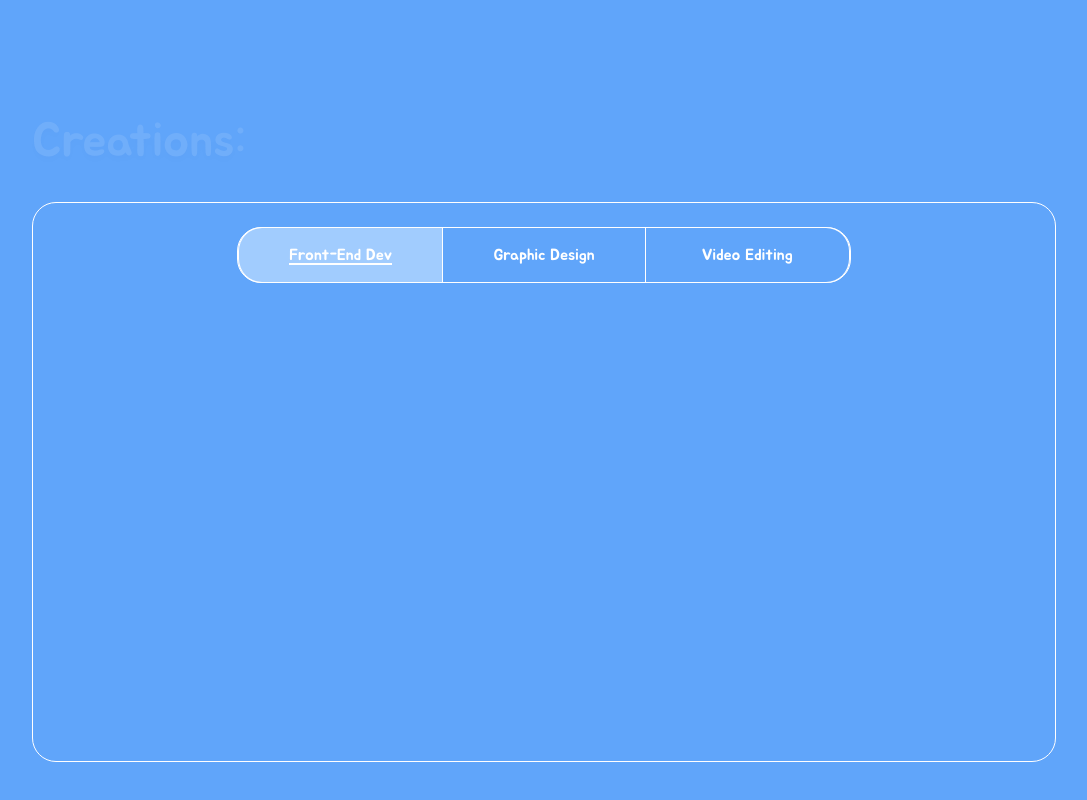
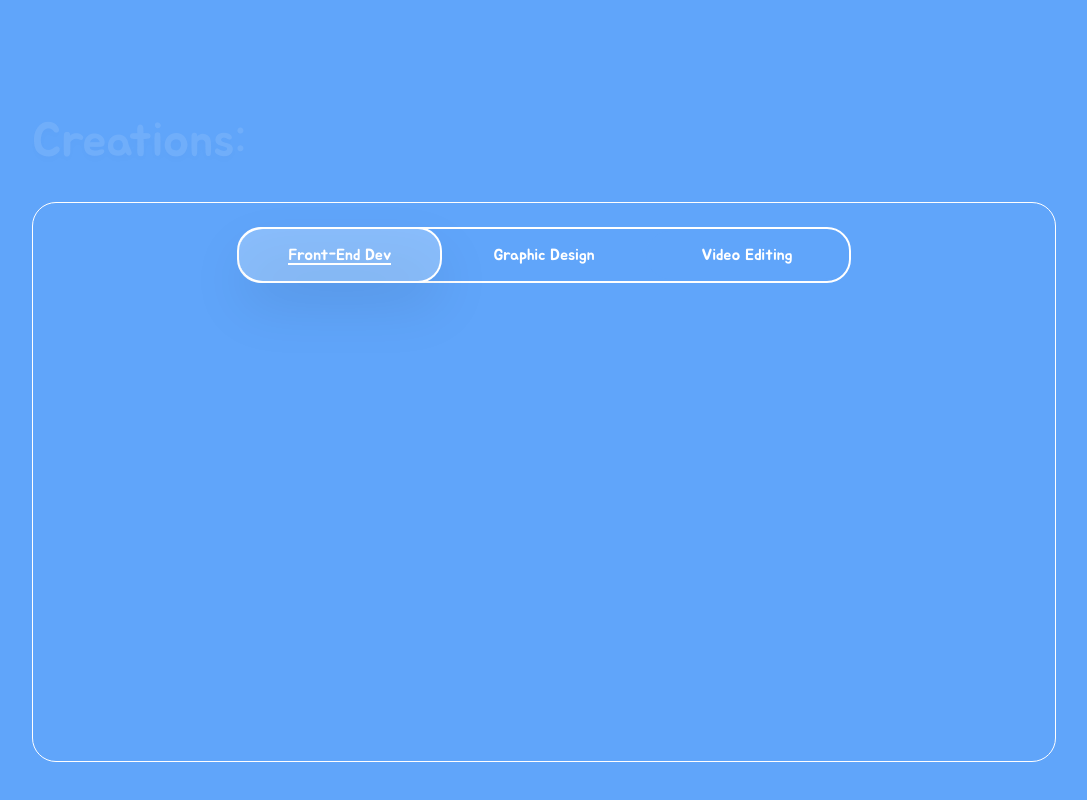
Before and after one commit to karti3k/personal-portfolio-project-2.0, a Next.js app: page / in a window 1280 px wide. Shown: the part 792-1592 px from the top of the page, without its empty margins (96-1183 px from the left). Built offline with nearby package versions, Linux system fonts and the light colour scheme; a web font is replaced by a local one.

Commit message:
made selected button design of Creations component more user friendly

```diff
--- a/src/components/Creations.tsx
+++ b/src/components/Creations.tsx
@@ -14,12 +14,12 @@ const Creations: React.FC<CreationsProps> = ({ isDarkMode }) => {
                 Creations:
             </span>
             <div className={`mt-1 w-full h-[70%] border rounded-3xl flex flex-col items-center py-6 ${isDarkMode ? 'bg-custom-black border-custom-blue-green' : 'bg-custom-blue border-white'}`}>
-                <div className={`${isDarkMode ? 'text-custom-blue-green bg-black border-custom-blue-green' : 'text-white bg-custom-blue-40 border-white'} flex justify-around items-center w-[60%] h-14 rounded-3xl border`}>
-                    <button className={`${selected === 'Front-End Dev' ? (isDarkMode ? 'bg-black border-custom-blue-green' : 'bg-custom-blue-40 border-white') : (isDarkMode ? 'bg-custom-black border-custom-blue-green' : 'bg-custom-blue border-white')} border border-r-0 rounded-3xl rounded-r-none w-1/3 h-14`} onClick={() => setSelected('Front-End Dev')}> <span className={`border-b-2 ${selected === 'Front-End Dev' ? (isDarkMode ? 'border-custom-blue-green' : 'border-white') : (isDarkMode ? 'border-black' : 'border-none')}`}>Front-End Dev</span> </button>
+                <div className={`${isDarkMode ? 'text-custom-blue-green border-custom-blue-green' : 'text-white border-white'} flex justify-around items-center w-[60%] h-14 rounded-3xl border-2`}>
+                    <button className={`${selected === 'Front-End Dev' ? (isDarkMode ? 'drop-shadow-2xl border-l-0 bg-black border-custom-blue-green' : 'drop-shadow-2xl border-l-0 bg-custom-blue-40 border-white') : (isDarkMode ? 'h-12 border-none bg-custom-black border-custom-blue-green' : 'h-12 border-none bg-custom-blue border-white')} border-2 rounded-3xl w-1/3 h-14`} onClick={() => setSelected('Front-End Dev')}> <span className={`border-b-2 ${selected === 'Front-End Dev' ? (isDarkMode ? 'border-custom-blue-green' : 'border-white') : (isDarkMode ? 'border-black' : 'border-none')}`}>Front-End Dev</span> </button>
 
-                    <button className={`border rounded-3xl w-1/3 h-14 rounded-r-none rounded-l-none ${selected === 'Graphic Design' ? (isDarkMode ? 'bg-black border-custom-blue-green' : 'bg-custom-blue-40 border-white') : (isDarkMode ? 'bg-custom-black border-custom-blue-green' : 'bg-custom-blue border-white')}`} onClick={() => setSelected('Graphic Design')}><span className={`border-b-2 ${selected === 'Graphic Design' ? (isDarkMode ? 'border-custom-blue-green' : 'border-white') : (isDarkMode ? 'border-none' : 'border-none')}`}>Graphic Design</span></button>
+                    <button className={`w-1/3 h-14 ${selected === 'Graphic Design' ? (isDarkMode ? 'drop-shadow-2xl rounded-3xl bg-black border-2 border-custom-blue-green' : 'drop-shadow-2xl border-2 rounded-3xl bg-custom-blue-40 border-white') : (isDarkMode ? 'rounded-r-none rounded-l-none border-y-2 bg-custom-black border-custom-blue-green' : 'border-y-2 rounded-r-none rounded-l-none bg-custom-blue border-white')}`} onClick={() => setSelected('Graphic Design')}><span className={`border-b-2 ${selected === 'Graphic Design' ? (isDarkMode ? 'border-custom-blue-green' : 'border-white') : (isDarkMode ? 'border-none' : 'border-none')}`}>Graphic Design</span></button>
 
-                    <button className={`border rounded-3xl w-1/3 h-14 border-l-0 rounded-l-none ${selected === 'Video Editing' ? (isDarkMode ? 'bg-black border-custom-blue-green' : 'bg-custom-blue-40 border-white') : (isDarkMode ? 'bg-custom-black border-custom-blue-green' : 'bg-custom-blue border-white')}`} onClick={() => setSelected('Video Editing')}><span className={`border-b-2 ${selected === 'Video Editing' ? (isDarkMode ? 'border-custom-blue-green' : 'border-white') : (isDarkMode ? 'border-black' : 'border-none')}`}>Video Editing</span></button>
+                    <button className={`rounded-3xl w-1/3 ${selected === 'Video Editing' ? (isDarkMode ? 'drop-shadow-2xl border-2 border-r-0 h-14 bg-black border-custom-blue-green' : 'drop-shadow-2xl h-14 border-2 border-r-0 bg-custom-blue-40 border-white') : (isDarkMode ? 'h-12 bg-custom-black border-custom-blue-green' : 'h-12 bg-custom-blue border-white')}`} onClick={() => setSelected('Video Editing')}><span className={`border-b-2 ${selected === 'Video Editing' ? (isDarkMode ? 'border-custom-blue-green' : 'border-white') : (isDarkMode ? 'border-black' : 'border-none')}`}>Video Editing</span></button>
                 </div>
             </div>
         </section>
```
